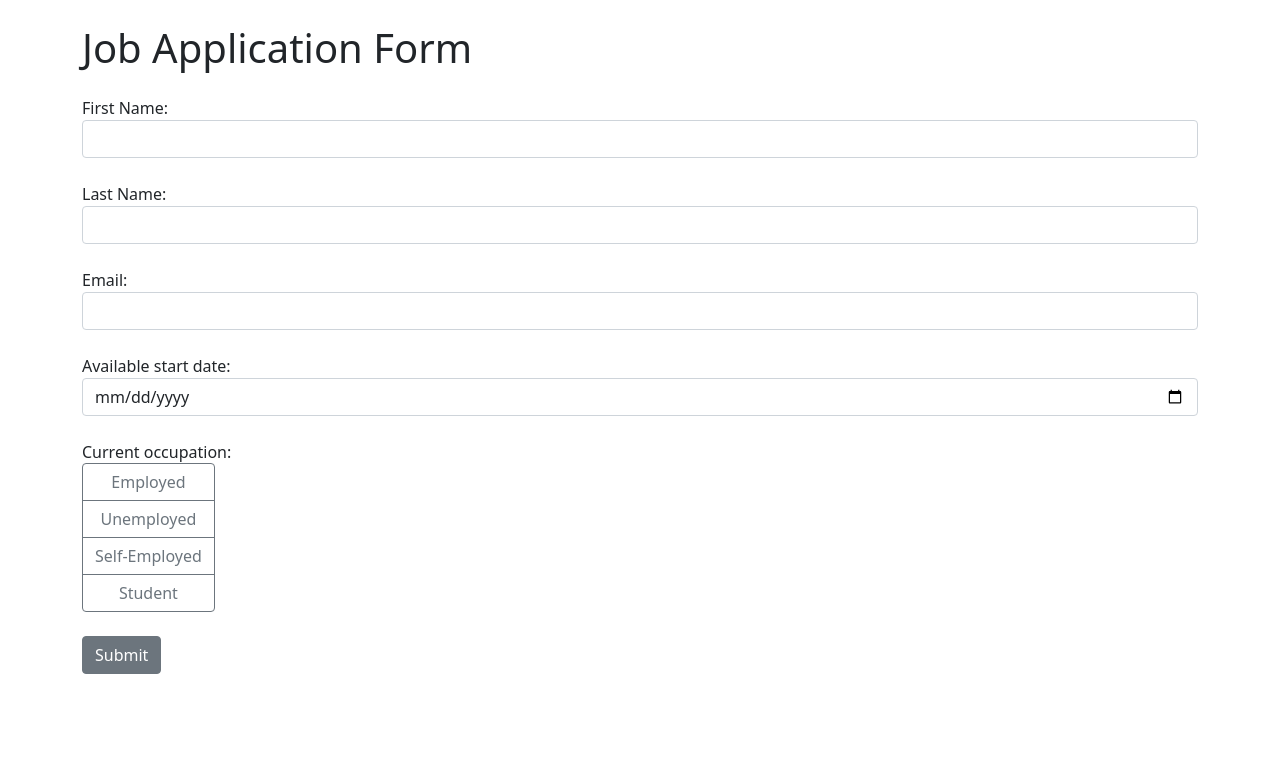
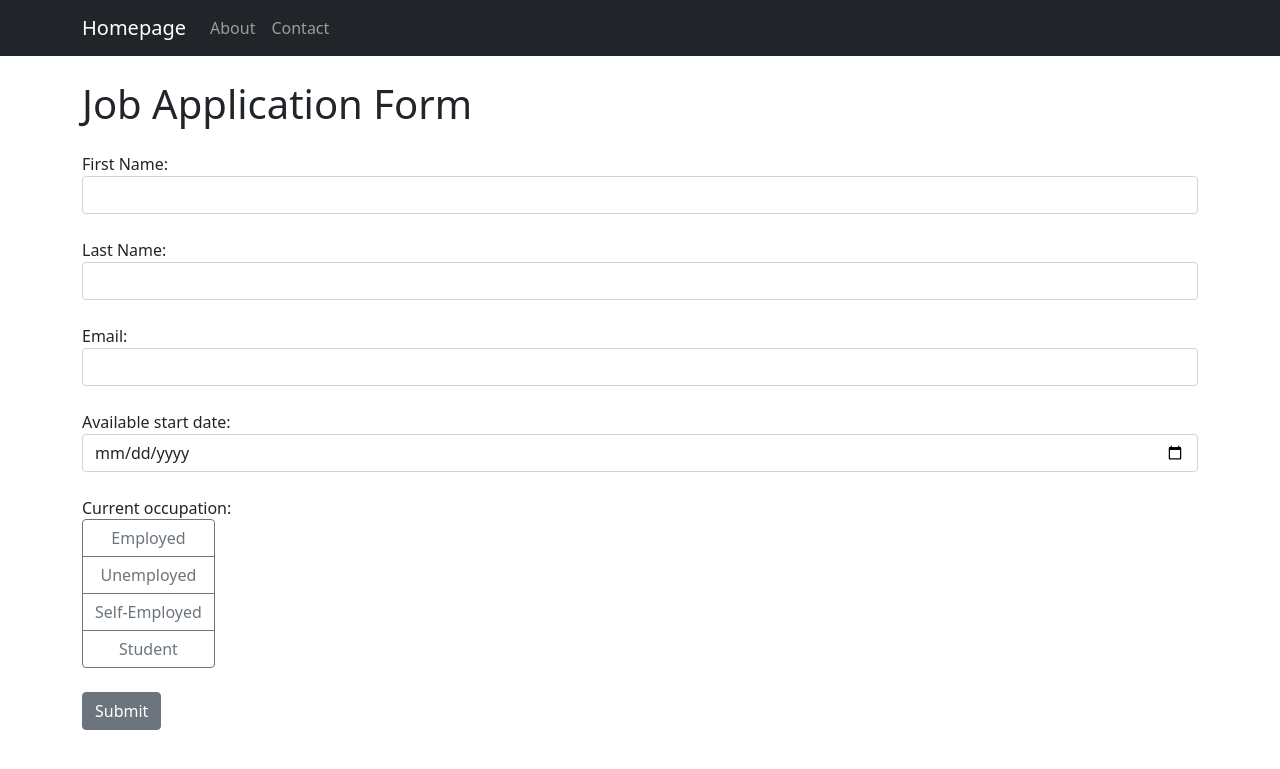
Before and after one commit to codedbyseosy/App-17-Job-Application-Web-App-with-Django, a Django app: page / in a window 1280 px wide. Shown: the top 769 px of the page. Run offline with Django 5.2, Linux system fonts and the light colour scheme.

Commit message:
Implemented a navigation bar and added a 'contact' page

```diff
--- a/job_application/templates/base.html
+++ b/job_application/templates/base.html
@@ -6,6 +6,24 @@
         <link rel="stylesheet" href="https://cdn.jsdelivr.net/npm/bootstrap@5.1.3/dist/css/bootstrap.min.css">
     </head>
     <body>
+        <nav class="navbar navbar-expand-lg navbar-dark bg-dark">
+            <div class="container">
+              <a class="navbar-brand" href="{% url 'index' %}">Homepage</a>
+              <button class="navbar-toggler" type="button" data-bs-toggle="collapse" data-bs-target="#navbarNav" aria-controls="navbarNav" aria-expanded="false" aria-label="Toggle navigation">
+                <span class="navbar-toggler-icon"></span>
+              </button>
+              <div class="collapse navbar-collapse" id="navbarNav">
+                <ul class="navbar-nav">
+                  <li class="nav-item {% if request.path == '/about/' %}active{% endif %}">
+                    <a class="nav-link" href="{% url 'about' %}">About</a>
+                  </li>
+                  <li class="nav-item">
+                    <a class="nav-link" href="{% url 'contact' %}">Contact</a>
+                  </li>
+                </ul>
+              </div>
+            </div>
+          </nav>
         <div class="container">
             {% block content %}
             {% endblock %}
--- /dev/null
+++ b/job_application/templates/contact.html
@@ -0,0 +1,6 @@
+{% extends 'base.html' %}
+{% block content %}
+
+<h1 class="mt-4 mb-4">Contact Details</h1>
+
+{% endblock %}
--- a/job_application/urls.py
+++ b/job_application/urls.py
@@ -3,5 +3,6 @@ from . import views
 
 urlpatterns = [
     path('', views.index, name='index'),
-    path('about/', views.about, name='about')
+    path('about/', views.about, name='about'),
+    path('contact/', views.contact, name='contact')
 ]
--- a/job_application/views.py
+++ b/job_application/views.py
@@ -30,5 +30,10 @@ def index(request):
             messages.success(request, "Form submitted successfully!")
     return render(request, "index.html")
 
+
 def about(request):
     return render(request, "about.html")
+
+
+def contact(request):
+    return render(request, "contact.html")
```
